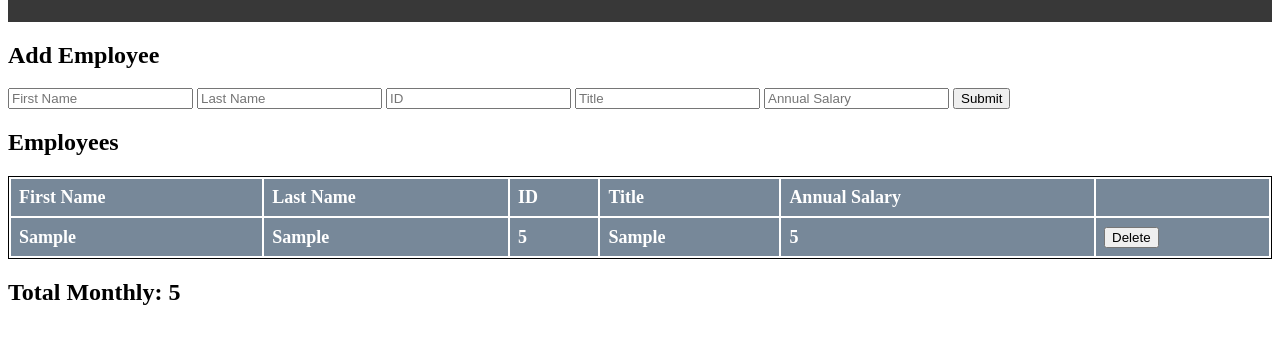
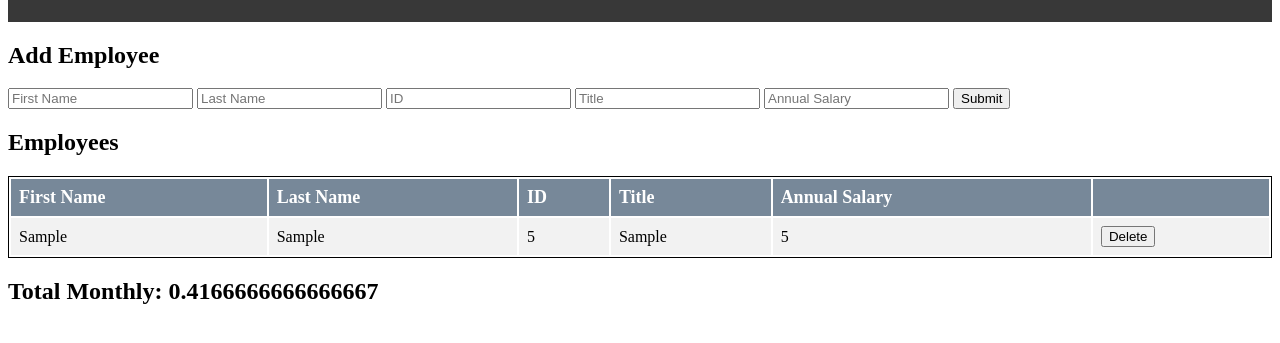
Before and after one commit to freder48/https-github.com-PrimeAcademy-jquery-salary-calculator, a plain HTML site: page index.html in a window 1280 px wide. Both pictures are taken after typing "Sample", "Sample", "5", "Sample", "5" into the empty fields and a click on the button "Submit". Shown: the part 119-462 px from the top of the page. Drawn offline with Linux system fonts and the light colour scheme.

Commit message:
Targeted removeEmployee by Button

```diff
--- a/client.js
+++ b/client.js
@@ -1,4 +1,4 @@
-let salaryArray = [];
+let total = 0;
 console.log('Hello');
 
 $(document).ready(readyNow);
@@ -6,9 +6,10 @@ $(document).ready(readyNow);
 function readyNow() {
     console.log('Hello from JQ');
     $('#submit').on('click', addEmployee);
-    $('.tableInfo').on('click', '#gone', removeEmployee);
+    $('.tableInfo').on('click', '.delete', removeEmployee);
 
 }
+
 function addEmployee(event) {
     console.log('Adding Employee');
     event.preventDefault();
@@ -28,32 +29,34 @@ function addEmployee(event) {
     $('.salaryInput').val('');
 
     $('.tableInfo').append(`<tr id="gone">
-<th  class="deleteMe">${employees.firstName}</th>
-<th class="deleteMe">${employees.lastName}</th>
-<th class="deleteMe">${employees.idInput}</th>
-<th class="deleteMe">${employees.titleInput}</th>
-<th class="deleteMe">${employees.salaryInput}</th>
-<th><button class="delete">Delete</button></th>
+<td  class="deleteMe">${employees.firstName}</td>
+<td class="deleteMe">${employees.lastName}</td>
+<td class="deleteMe">${employees.idInput}</td>
+<td class="deleteMe">${employees.titleInput}</td>
+<td class="grabSalary">${employees.salaryInput}</td>
+<td><button class="delete">Delete</button></td>
 </tr>`)
 
-    salaryArray.push(employees.salaryInput);
-
-    calculateTotalSalary(employees)
-
+calculateTotalSalary(employees)
 
 }
 
-function calculateTotalSalary() {
-    let total = 0;
-    for (let i = 0; i < salaryArray.length; i++) {
-        total += Number(salaryArray[i]);
-        $('.totalMonthly').text(`${total}`);
-    } if ( total >= 20000 ) {
+function calculateTotalSalary(employees) {
+    total += Number(employees.salaryInput / 12);
+    $('.totalMonthly').text(`${total}`);
+    if (total >= 20000) {
         $('.turnRed').addClass('red');
     }
 }
 
-function removeEmployee(){
+function removeEmployee() {
     console.log('in remove employee');
-    $(this).remove();
+    $(this).parents('#gone').remove();
+    let targetRow = $(this).parents('#gone');
+    let deletedSalary = targetRow.children('.grabSalary').text();
+
+    console.log(deletedSalary);
+    total -= (deletedSalary / 12);
+
+
 }
--- a/index.html
+++ b/index.html
@@ -33,12 +33,12 @@
                 <h2>Employees</h2>
               <table class="tableInfo">
                 <tr>
-                   <th>First Name</th>
-                   <th>Last Name</th>
-                   <th>ID</th>
-                   <th>Title</th>
-                   <th>Annual Salary</th>
-                    <th></th>
+                   <th class="tableHead">First Name</th>
+                   <th class="tableHead">Last Name</th>
+                   <th class="tableHead">ID</th>
+                   <th class="tableHead">Title</th>
+                   <th class="tableHead">Annual Salary</th>
+                    <th class="tableHead"></th>
                 </tr>
             </table>
             <h2>Total Monthly: <span class="totalMonthly"></span></h2>
```
Also changed, not shown: 1 other file.
